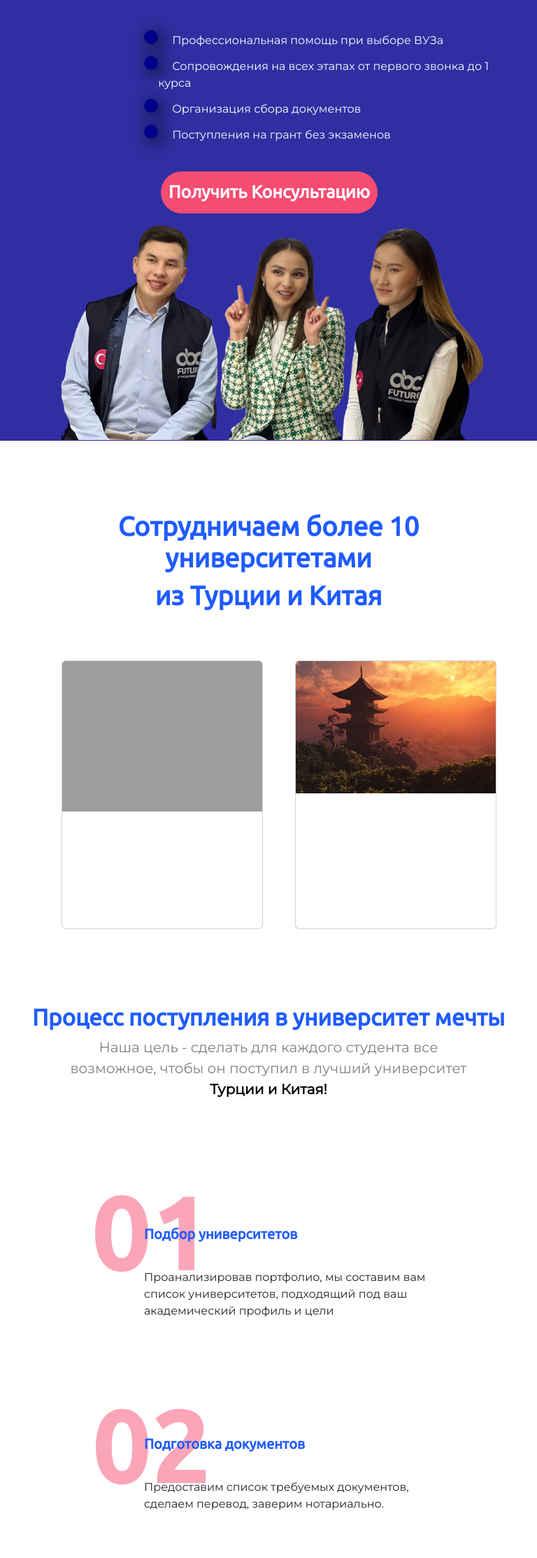
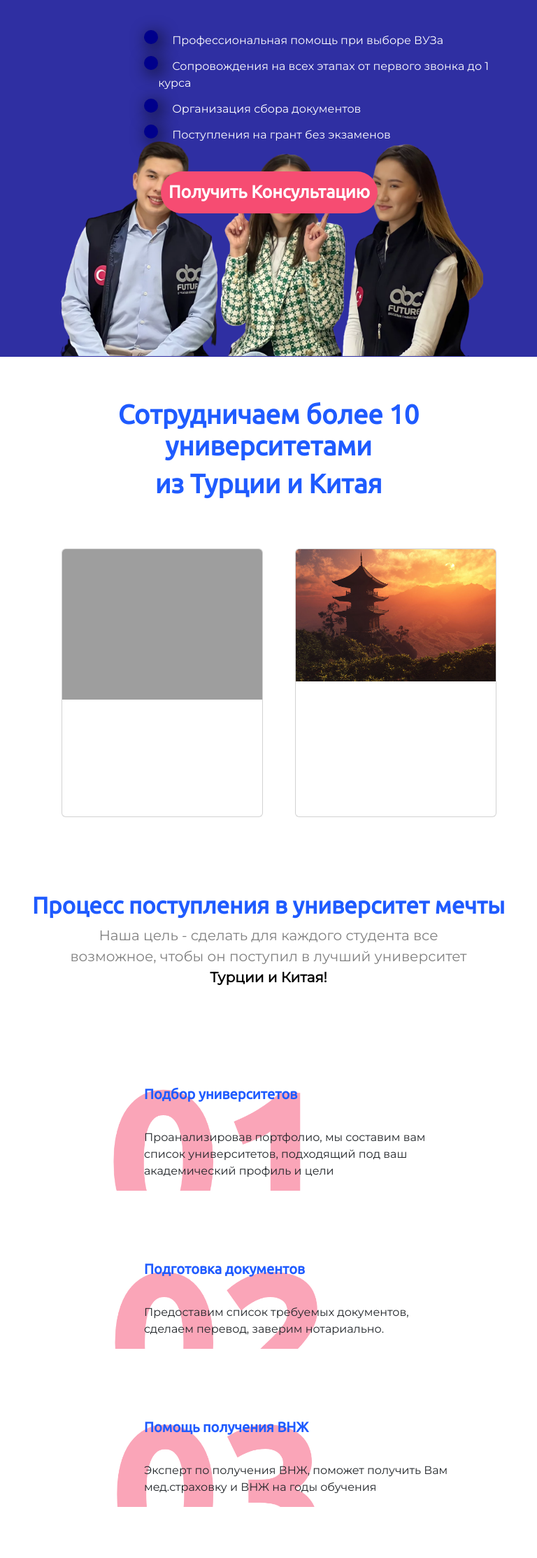
Before and after one commit to Yerassyliitu/turkdunyasi, a Django app: page / in a window 768 px wide. Shown: the part 454-2681 px from the top of the page at 70% size. Run offline with Django 4.2, Linux system fonts and the light colour scheme; data that the repository does not hold is empty; some libraries are stand-ins or nearby versions; grey boxes are pictures that could not be loaded.

Commit message:
design over 3

```diff
--- a/static/css/main.css
+++ b/static/css/main.css
@@ -122,7 +122,7 @@
 
 
 .section-3{
-    padding-top: 100px;
+    padding-top: 60px;
     display: flex;
     flex-direction: column;
     justify-content: center;
@@ -258,12 +258,23 @@
     font-size: 33px;
 }
 
+@media only screen and (max-width: 768px){
+    .mark{
+    padding-top: 20px;
+    padding-left: 50px;
+    padding-bottom: 20px;
+    }
+}
 
-.mark{
+@media only screen and (min-width: 768px){
+    .mark{
     padding-top: 100px;
     padding-left: 100px;
+    padding-bottom: 0px;
+    }
+}
+.mark{
     max-width: 400px;
-    padding-bottom: 50px;
     background-color: transparent;
 }
 .mark h3{
@@ -305,7 +316,7 @@
     background-position: left top ;
 }
 .wrapper{
-    margin-top: 80px;
+    margin-top: 40px;
     margin-left: auto;
     margin-right: auto;
     max-width: 900px;
@@ -453,6 +464,13 @@
     margin-right: auto;
 }
 
+@media only screen and (max-width: 768px){
+    .form .btn-link{
+    margin-bottom: 200px;
+    }
+}
+
+
 
 
 
@@ -533,7 +551,7 @@
         margin: auto;
     }
     .section-2{
-        padding-bottom: 300px;
+        padding-bottom: 180px;
         background-size: 80%;
         background-position: bottom;
         text-align: center;
@@ -561,25 +579,25 @@
     }
     .first{
         background-image: url("../image/first.png");
-        background-size: 40%;
+        background-size: 75%;
         background-repeat: no-repeat;
         background-position: left top ;
     }
     .second{
         background-image: url("../image/second.png");
-        background-size: 40%;
+        background-size: 75%;
         background-repeat: no-repeat;
         background-position: left top ;
     }
     .third{
         background-image: url("../image/third.png");
-        background-size: 40%;
+        background-size: 75%;
         background-repeat: no-repeat;
         background-position: left top ;
     }
     .fourth{
         background-image: url("../image/fourth.png");
-        background-size: 40%;
+        background-size: 75%;
         background-repeat: no-repeat;
         background-position: left top ;
     }
```
